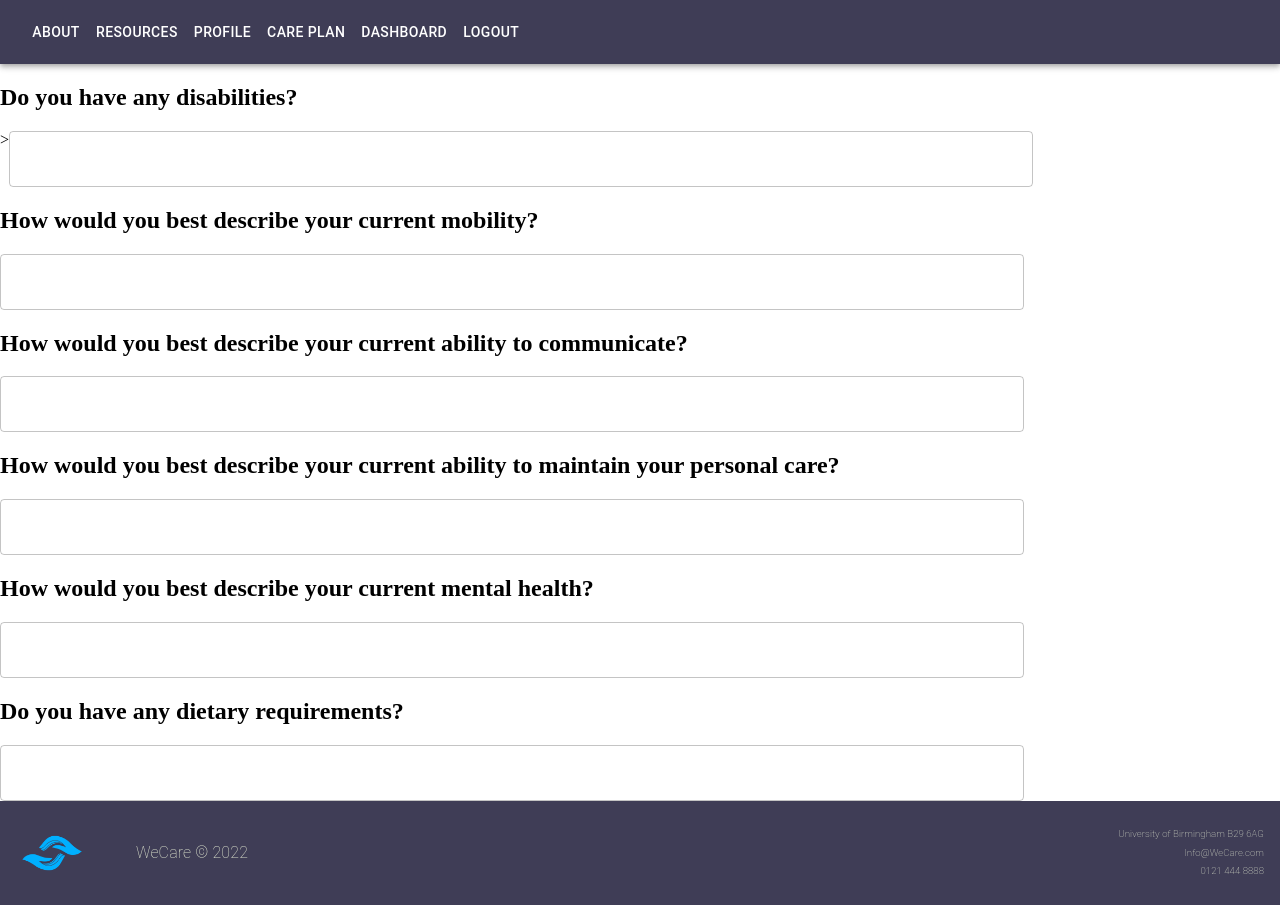
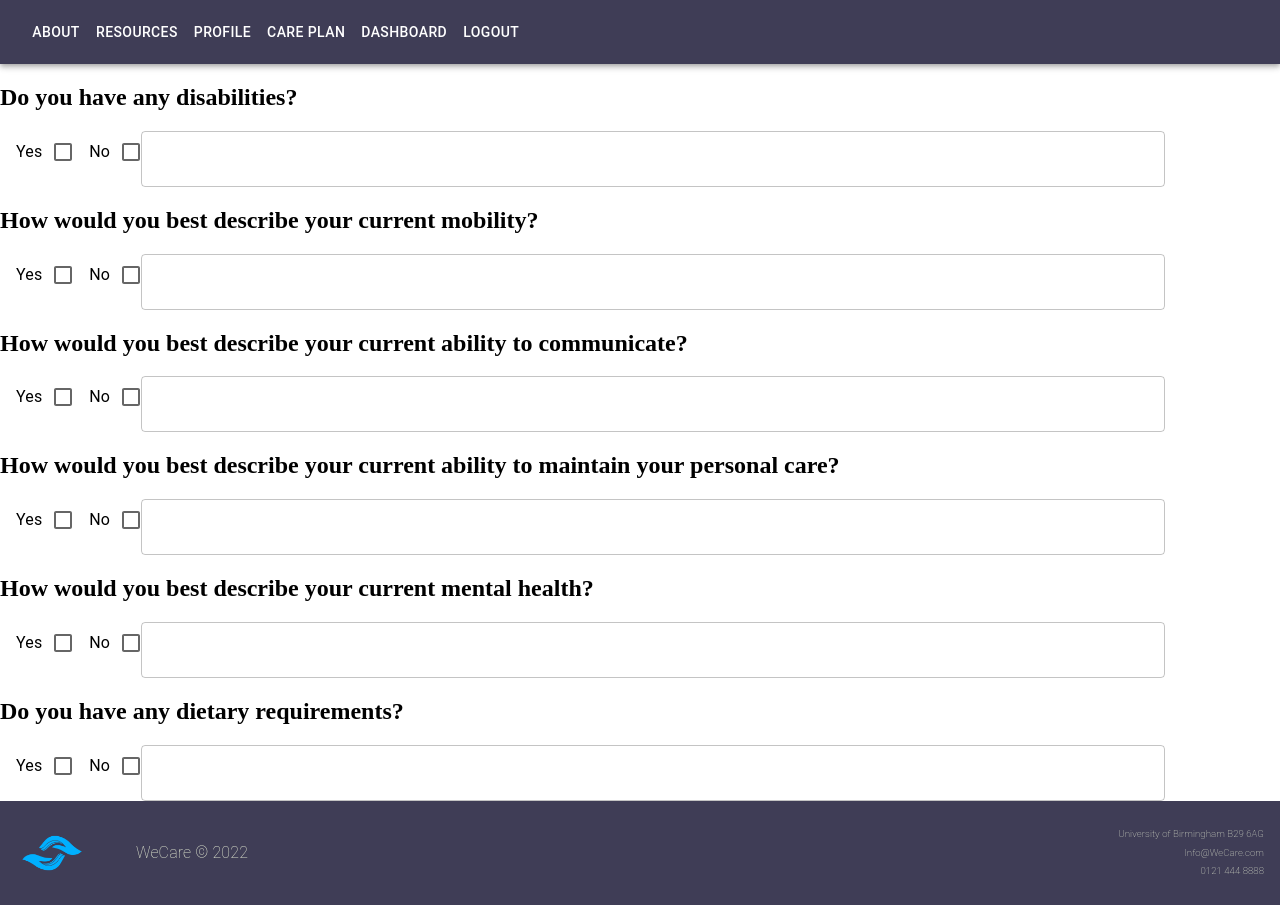
Before and after one commit to C-Sim/we-care-react, a React (Create React App) app: page /care-plan in a window 1280 px wide. Built offline with nearby package versions, Linux system fonts and the light colour scheme.

Commit message:
added check boxes

```diff
--- a/src/components/organisms/CarePlan.js
+++ b/src/components/organisms/CarePlan.js
@@ -2,6 +2,12 @@ import useMediaQuery from "@mui/material/useMediaQuery";
 import * as React from "react";
 
 import Box from "@mui/material/Box";
+
+import Checkbox from "@mui/material/Checkbox";
+import FormGroup from "@mui/material/FormGroup";
+import FormControlLabel from "@mui/material/FormControlLabel";
+import FormControl from "@mui/material/FormControl";
+import FormLabel from "@mui/material/FormLabel";
 
 import { Input } from "../atoms/Input";
 
@@ -10,21 +16,98 @@ export const CarePlan = () => {
 
   return (
     <Box>
-      <h2>Do you have any disabilities?</h2>><Input></Input>
+      <h2>Do you have any disabilities?</h2>
+      <FormControlLabel
+        value="start"
+        control={<Checkbox />}
+        label="Yes"
+        labelPlacement="start"
+      />
+      <FormControlLabel
+        value="start"
+        control={<Checkbox />}
+        label="No"
+        labelPlacement="start"
+      />
+
+      <Input></Input>
       <h2>How would you best describe your current mobility?</h2>
+      <FormControlLabel
+        value="start"
+        control={<Checkbox />}
+        label="Yes"
+        labelPlacement="start"
+      />
+      <FormControlLabel
+        value="start"
+        control={<Checkbox />}
+        label="No"
+        labelPlacement="start"
+      />
       <Input></Input>
+
       <h2>How would you best describe your current ability to communicate?</h2>
+      <FormControlLabel
+        value="start"
+        control={<Checkbox />}
+        label="Yes"
+        labelPlacement="start"
+      />
+      <FormControlLabel
+        value="start"
+        control={<Checkbox />}
+        label="No"
+        labelPlacement="start"
+      />
       <Input></Input>
+
       <h2>
         How would you best describe your current ability to maintain your
         personal care?
       </h2>
+      <FormControlLabel
+        value="start"
+        control={<Checkbox />}
+        label="Yes"
+        labelPlacement="start"
+      />
+      <FormControlLabel
+        value="start"
+        control={<Checkbox />}
+        label="No"
+        labelPlacement="start"
+      />
       <Input></Input>
+
       <h2>How would you best describe your current mental health?</h2>
+      <FormControlLabel
+        value="start"
+        control={<Checkbox />}
+        label="Yes"
+        labelPlacement="start"
+      />
+      <FormControlLabel
+        value="start"
+        control={<Checkbox />}
+        label="No"
+        labelPlacement="start"
+      />
       <Input></Input>
+
       <h2>Do you have any dietary requirements?</h2>
+      <FormControlLabel
+        value="start"
+        control={<Checkbox />}
+        label="Yes"
+        labelPlacement="start"
+      />
+      <FormControlLabel
+        value="start"
+        control={<Checkbox />}
+        label="No"
+        labelPlacement="start"
+      />
       <Input></Input>
-      {/* check boxes */}
     </Box>
   );
 };
```
